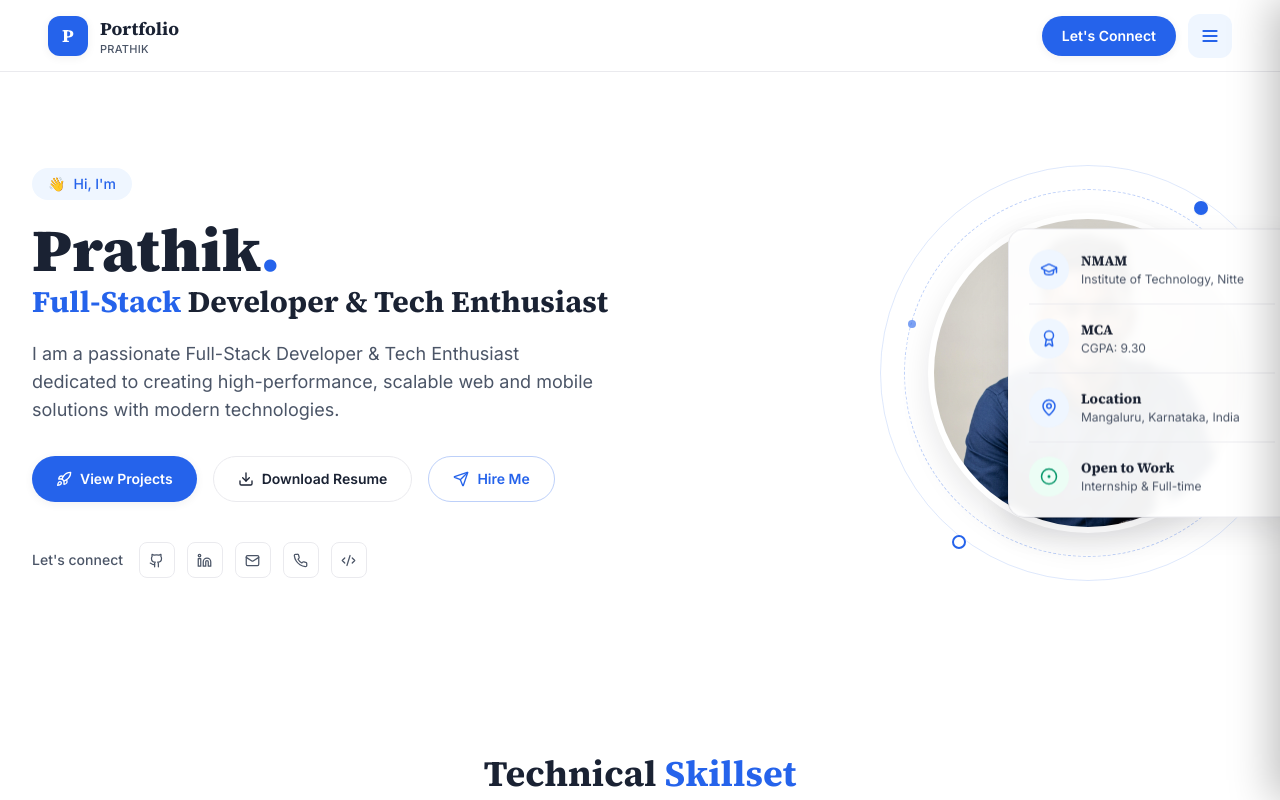
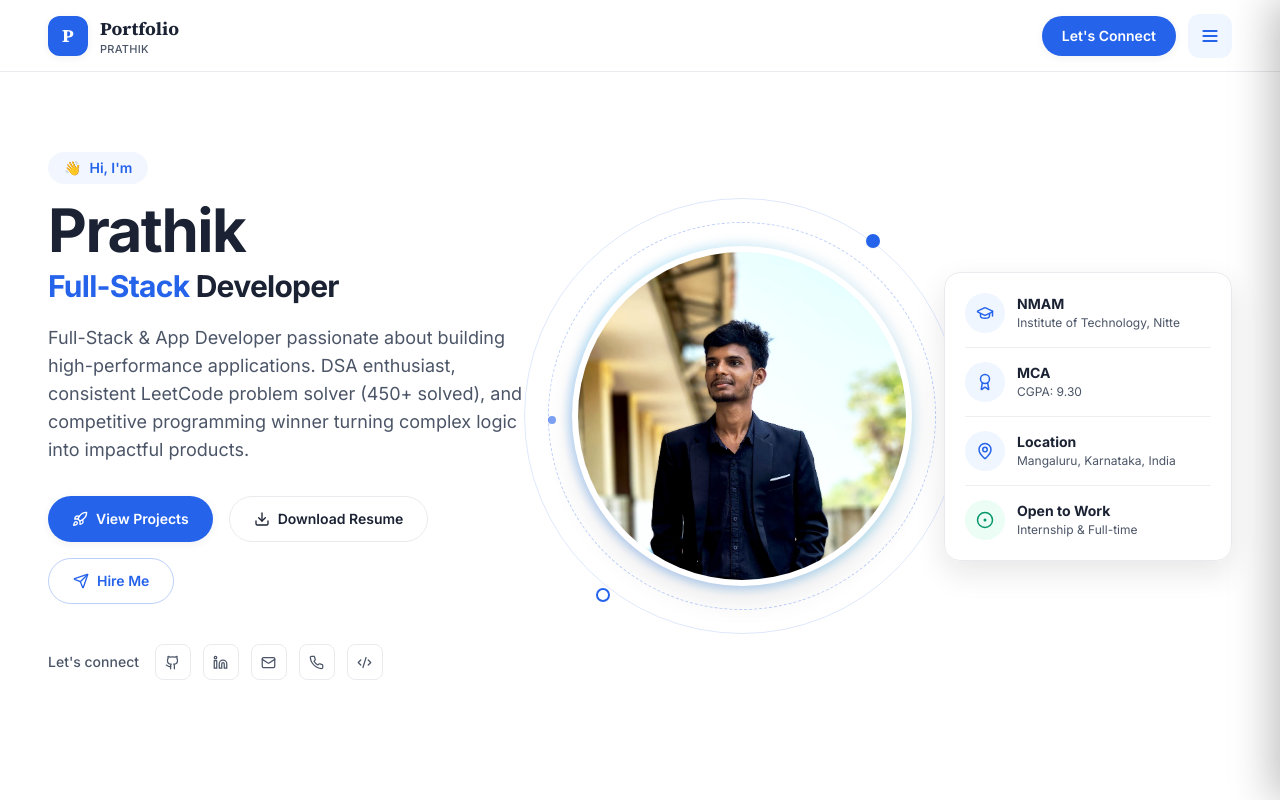
Before and after one commit to prathik0007/portfolio, a Next.js app: page / in a window 1280 px wide. Shown: the top 800 px of the page. Built offline with nearby package versions, Linux system fonts and the light colour scheme.

Commit message:
Modern Typography & Background Details:

```diff
--- a/app/about/page.tsx
+++ b/app/about/page.tsx
@@ -25,7 +25,7 @@ export default function AboutPage() {
             alt={`Portrait of ${portfolio.name}`}
             width={112}
             height={112}
-            className="h-full w-full object-cover"
+            className="h-full w-full object-cover object-[center_20%]"
           />
         </div>
         <h1 className="mt-6 font-serif text-4xl font-bold text-ink">About Me</h1>
--- a/components/Hero.tsx
+++ b/components/Hero.tsx
@@ -8,45 +8,56 @@ export default function Hero() {
   const { infoCard } = portfolio;
 
   return (
-    <section className="relative overflow-hidden bg-white">
-      {/* Decorative background */}
-      <div className="pointer-events-none absolute inset-0 -z-10">
-        <div className="absolute -top-20 right-0 h-[420px] w-[420px] rounded-full bg-primary-light/70 blur-3xl" />
-        <div className="absolute bottom-0 right-0 h-64 w-full bg-gradient-to-t from-primary-light/40 to-transparent" />
-        <div className="absolute right-24 top-24 hidden h-3 w-3 rounded-full bg-primary/70 sm:block" />
-        <div className="absolute left-16 bottom-24 hidden h-2 w-2 rounded-full border border-primary/50 sm:block" />
+    <section className="relative overflow-hidden bg-white py-12 lg:py-20">
+      {/* Ambient background waves and fluid lighting (matches reference layout) */}
+      <div className="pointer-events-none absolute inset-0 -z-10 overflow-hidden">
+        {/* Soft fluid blue wave in bottom right */}
+        <div className="absolute -bottom-24 -right-24 h-[550px] w-[550px] rounded-full bg-gradient-to-tl from-primary/15 via-sky-100/30 to-transparent blur-3xl" />
+        {/* Soft blue glow on top right behind avatar */}
+        <div className="absolute top-10 right-1/4 h-[420px] w-[420px] rounded-full bg-primary-light/60 blur-3xl" />
+        {/* Constellation lines and dots decoration top left */}
+        <svg
+          className="absolute left-6 top-12 hidden h-48 w-48 text-primary/20 sm:block"
+          viewBox="0 0 100 100"
+          fill="none"
+        >
+          <circle cx="20" cy="30" r="3" fill="currentColor" />
+          <circle cx="50" cy="20" r="2" fill="currentColor" />
+          <circle cx="80" cy="45" r="3.5" fill="currentColor" />
+          <circle cx="45" cy="70" r="2.5" fill="currentColor" />
+          <line x1="20" y1="30" x2="50" y2="20" stroke="currentColor" strokeWidth="0.8" strokeDasharray="3 3" />
+          <line x1="50" y1="20" x2="80" y2="45" stroke="currentColor" strokeWidth="0.8" />
+          <line x1="20" y1="30" x2="45" y2="70" stroke="currentColor" strokeWidth="0.8" strokeDasharray="2 2" />
+        </svg>
       </div>
 
-      <div className="mx-auto grid max-w-7xl grid-cols-1 items-center gap-12 px-4 py-16 sm:px-6 lg:grid-cols-2 lg:gap-8 lg:px-8 lg:py-24">
-        {/* Left: text content */}
-        <div className="animate-fade-in">
-          <span className="inline-flex items-center gap-2 rounded-full bg-primary-light px-4 py-1.5 text-sm font-medium text-primary">
+      <div className="mx-auto max-w-[1400px] px-4 sm:px-8 lg:px-12">
+        <div className="grid grid-cols-1 items-center gap-12 lg:grid-cols-12 lg:gap-8">
+
+          {/* Left Column: text content & actions (5 cols on lg) */}
+          <div className="animate-fade-in lg:col-span-5">
+            {/* Greeting pill */}
+            <span className="inline-flex items-center gap-2 rounded-full bg-primary-light/80 px-4 py-1.5 text-sm font-semibold text-primary">
               <span aria-hidden="true">👋</span> {portfolio.greeting}
             </span>
 
-          <h1 className="mt-5 font-serif text-4xl font-extrabold leading-tight text-ink sm:text-5xl lg:text-6xl">
-            {portfolio.name.includes(" ") ? (
-              <>
-                {portfolio.name.split(" ").slice(0, -1).join(" ")}{" "}
-                <span className="text-primary">{portfolio.name.split(" ").slice(-1)}</span>
-              </>
-            ) : (
-              <>
+            {/* Name in bold sans-serif matching reference */}
+            <h1 className="mt-4 font-sans text-4xl font-extrabold tracking-tight text-ink sm:text-5xl lg:text-6xl">
               {portfolio.name}
-                <span className="text-primary">.</span>
-              </>
-            )}
             </h1>
 
-          <p className="mt-1 font-serif text-2xl font-bold text-ink sm:text-3xl">
+            {/* Role subtitle: Full-Stack in primary blue, Developer in ink */}
+            <p className="mt-2 font-sans text-2xl font-bold tracking-tight sm:text-3xl">
               <span className="text-primary">{portfolio.role.split(" ")[0]}</span>{" "}
-            {portfolio.role.split(" ").slice(1).join(" ")}
+              <span className="text-ink">{portfolio.role.split(" ").slice(1).join(" ")}</span>
             </p>
 
+            {/* Bio introduction */}
             <p className="mt-5 max-w-xl text-base leading-relaxed text-ink-soft sm:text-lg">
               {portfolio.introduction}
             </p>
 
+            {/* Action buttons */}
             <div className="mt-8 flex flex-wrap gap-4">
               <Link
                 href="/projects"
@@ -69,50 +80,59 @@ export default function Hero() {
               </Link>
             </div>
 
+            {/* Social links */}
             <div className="mt-10 flex items-center gap-4">
               <span className="text-sm font-medium text-ink-soft">Let&apos;s connect</span>
               <SocialLinks size="sm" />
             </div>
           </div>
 
-        {/* Right: profile image with concentric orbit rings + floating info card */}
-        <div className="relative flex justify-center lg:justify-end">
-          <div className="relative">
-            {/* Ambient background glow */}
-            <div className="absolute -inset-10 -z-10 rounded-full bg-gradient-to-tr from-primary-light/70 via-blue-50/40 to-transparent blur-2xl" />
+          {/* Right Area: Profile picture in the center + Info card beside it (7 cols on lg) */}
+          <div className="relative flex flex-col items-center justify-center gap-8 md:flex-row md:items-center md:justify-center lg:col-span-7 lg:justify-end">
 
-            {/* Concentric decorative orbit rings matching screenshot */}
+            {/* Center: Profile Picture with concentric orbit rings */}
+            <div className="relative flex-none">
+              {/* Outer decorative orbit rings matching reference */}
               <div className="absolute -inset-6 rounded-full border border-primary/30 border-dashed pointer-events-none" />
               <div className="absolute -inset-12 rounded-full border border-primary/15 pointer-events-none" />
 
-            {/* Floating accent dots (blue) */}
-            <div className="absolute -top-3 right-10 h-3.5 w-3.5 rounded-full bg-primary shadow-sm" />
+              {/* Floating accent dots in blue */}
+              <div className="absolute -top-3 right-8 h-3.5 w-3.5 rounded-full bg-primary shadow-sm" />
               <div className="absolute -bottom-4 left-6 h-3.5 w-3.5 rounded-full border-2 border-primary" />
-            <div className="absolute top-1/3 -left-5 h-2 w-2 rounded-full bg-primary/60" />
+              <div className="absolute top-1/2 -left-6 h-2 w-2 rounded-full bg-primary/60" />
 
-            {/* Avatar container */}
-            <div className="relative h-64 w-64 overflow-hidden rounded-full border-[6px] border-white bg-surface-muted shadow-card-hover sm:h-80 sm:w-80">
+              {/* Glowing ring */}
+              <div className="absolute -inset-1 rounded-full bg-gradient-to-tr from-primary via-sky-400 to-primary-light opacity-30 blur-sm" />
+
+              {/* Circular portrait avatar */}
+              <div className="relative h-64 w-64 overflow-hidden rounded-full border-[6px] border-white bg-surface-muted shadow-card-hover sm:h-80 sm:w-80 lg:h-[340px] lg:w-[340px]">
                 <Image
                   src={portfolio.profileImagePath}
                   alt={`Portrait of ${portfolio.name}`}
                   fill
-                sizes="(max-width: 640px) 256px, 320px"
-                className="object-cover"
+                  sizes="(max-width: 640px) 256px, (max-width: 1024px) 320px, 340px"
+                  className="object-cover object-[center_15%]"
                   priority
+                  unoptimized
                 />
               </div>
+            </div>
 
-            {/* Floating Info card matching screenshot 2 */}
-            <div className="absolute -right-4 sm:-right-12 top-1/2 -translate-y-1/2 hidden w-64 sm:w-72 rounded-2xl border border-surface-border bg-white/95 backdrop-blur-sm p-4 sm:p-5 shadow-card-hover md:block">
+            {/* Right: Floating Info Card (sits beside the avatar, completely uncovered) */}
+            <div className="w-full max-w-xs flex-none rounded-2xl border border-surface-border bg-white/95 p-5 shadow-card-hover backdrop-blur-sm sm:w-72">
               <ul className="flex flex-col gap-3.5">
-                {/* 1: Institution */}
+                {/* 1: College / Institution */}
                 <li className="flex items-center gap-3">
                   <span className="flex h-10 w-10 flex-none items-center justify-center rounded-full bg-primary-light text-primary">
                     <GraduationCap size={18} />
                   </span>
                   <div>
-                    <p className="font-serif text-sm font-bold text-ink leading-tight">{infoCard.education.label}</p>
-                    <p className="text-xs text-ink-soft leading-tight mt-0.5">{infoCard.education.value}</p>
+                    <p className="font-sans text-sm font-bold text-ink leading-tight">
+                      {infoCard.education.label}
+                    </p>
+                    <p className="mt-0.5 text-xs text-ink-soft leading-tight">
+                      {infoCard.education.value}
+                    </p>
                   </div>
                 </li>
 
@@ -122,8 +142,12 @@ export default function Hero() {
                     <Award size={18} />
                   </span>
                   <div>
-                    <p className="font-serif text-sm font-bold text-ink leading-tight">{infoCard.experience.label}</p>
-                    <p className="text-xs text-ink-soft leading-tight mt-0.5">{infoCard.experience.value}</p>
+                    <p className="font-sans text-sm font-bold text-ink leading-tight">
+                      {infoCard.experience.label}
+                    </p>
+                    <p className="mt-0.5 text-xs text-ink-soft leading-tight">
+                      {infoCard.experience.value}
+                    </p>
                   </div>
                 </li>
 
@@ -133,8 +157,12 @@ export default function Hero() {
                     <MapPin size={18} />
                   </span>
                   <div>
-                    <p className="font-serif text-sm font-bold text-ink leading-tight">{infoCard.location.label}</p>
-                    <p className="text-xs text-ink-soft leading-tight mt-0.5">{infoCard.location.value}</p>
+                    <p className="font-sans text-sm font-bold text-ink leading-tight">
+                      {infoCard.location.label}
+                    </p>
+                    <p className="mt-0.5 text-xs text-ink-soft leading-tight">
+                      {infoCard.location.value}
+                    </p>
                   </div>
                 </li>
 
@@ -144,12 +172,17 @@ export default function Hero() {
                     <CircleDot size={18} />
                   </span>
                   <div>
-                    <p className="font-serif text-sm font-bold text-ink leading-tight">{infoCard.availability.label}</p>
-                    <p className="text-xs text-ink-soft leading-tight mt-0.5">{infoCard.availability.value}</p>
+                    <p className="font-sans text-sm font-bold text-ink leading-tight">
+                      {infoCard.availability.label}
+                    </p>
+                    <p className="mt-0.5 text-xs text-ink-soft leading-tight">
+                      {infoCard.availability.value}
+                    </p>
                   </div>
                 </li>
               </ul>
             </div>
+
           </div>
         </div>
       </div>
--- a/data/portfolio.ts
+++ b/data/portfolio.ts
@@ -11,13 +11,13 @@ export const portfolio = {
   name: "Prathik",
   shortName: "Prathik", // used in the About page "full name" field
   initials: "P", // shown in the header logo badge
-  role: "Full-Stack Developer & Tech Enthusiast", // the first word is automatically highlighted in blue on the homepage
+  role: "Full-Stack Developer", // the first word is automatically highlighted in blue on the homepage
   tagline: "Full-Stack Developer & Tech Enthusiast", // used as page subtitle in nav drawer / about
 
-  // Hero introduction
+  // Hero introduction (matches Image 2 style)
   greeting: "Hi, I'm",
   introduction:
-    "I am a passionate Full-Stack Developer & Tech Enthusiast dedicated to creating high-performance, scalable web and mobile solutions with modern technologies.",
+    "Full-Stack & App Developer passionate about building high-performance applications. DSA enthusiast, consistent LeetCode problem solver (450+ solved), and competitive programming winner turning complex logic into impactful products.",
 
   // Personal details
   email: "your.email@example.com",
@@ -50,7 +50,7 @@ export const portfolio = {
   // Files
   resumePdfPath: "/resume/resume.pdf",
   resumePreviewImagePath: "/resume/resume-preview.png",
-  profileImagePath: "/images/profile.jpg",
+  profileImagePath: "/images/prathik.jpg",
 
   // Footer
   footerTagline: "Crafting digital experiences with passion and precision",
```
Also changed, not shown: public/images/prathik.jpg (added). Lines whose indentation alone changed are shown as unchanged.
